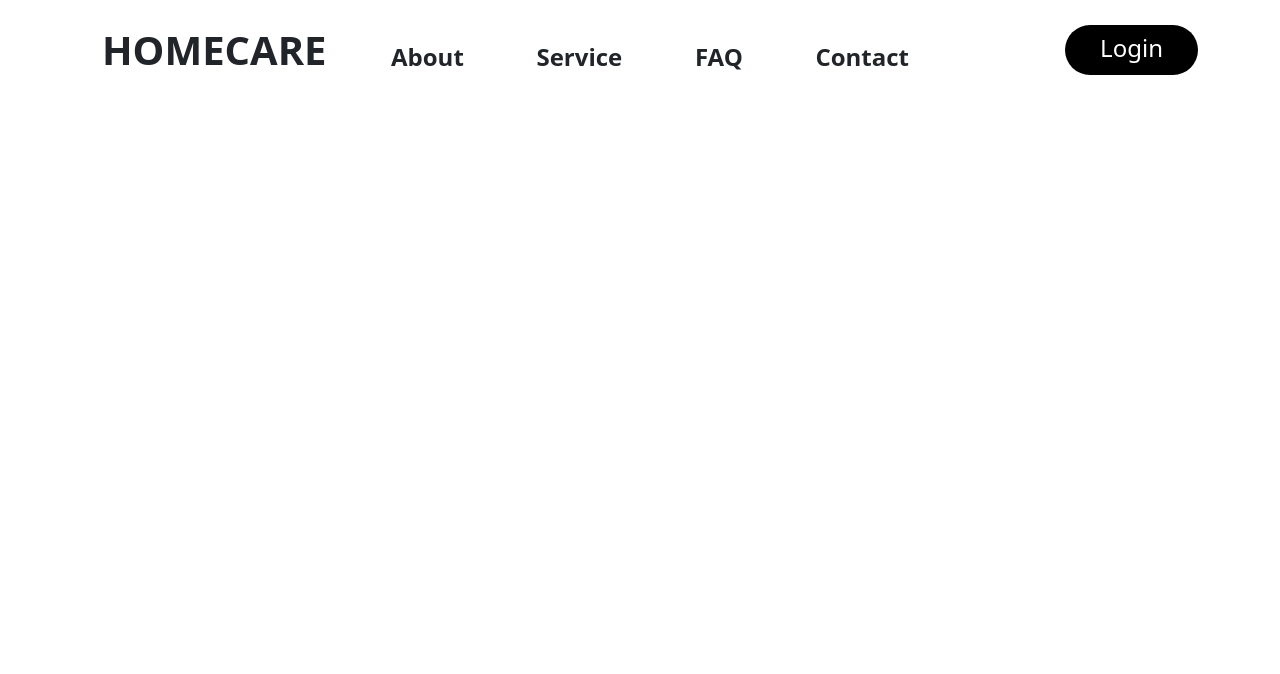
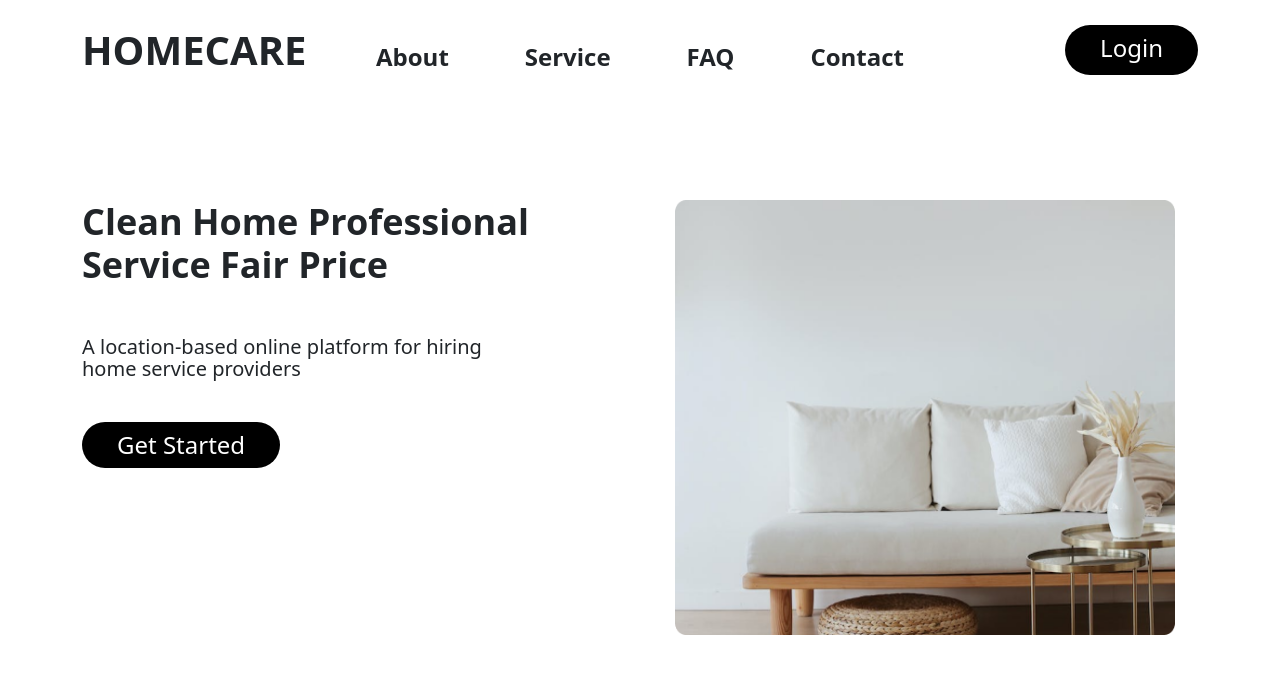
Before and after one commit to Mr-Kaviya99/HomeCare, a website built with Parcel: page index.html in a window 1280 px wide. Built offline with nearby package versions, Linux system fonts and the light colour scheme.

Commit message:
landing page

```diff
--- a/css/main.css
+++ b/css/main.css
@@ -7,9 +7,9 @@
 
 .logo {
   font-weight: 800;
-  text-transform: uppercase!important;
+  text-transform: uppercase !important;
   font-size: 40px;
-  margin: 0 0 0 20px;
+  margin: 0;
   flex: 1;
 }
 
@@ -91,24 +91,96 @@
 }
 
 @media screen and (max-height: 450px) {
-  .sidenav {padding-top: 15px;}
-  .sidenav a {font-size: 18px;}
+  .sidenav {
+    padding-top: 15px;
+  }
+
+  .sidenav a {
+    font-size: 18px;
+  }
 }
 
-.left-nav-bar{
+.left-nav-bar {
   display: none;
 }
 
 @media only screen and (max-width: 992px) {
 
-  .left-nav-bar{
+  .left-nav-bar {
     display: flex;
+    margin-right: 20px;
   }
+
   .navigations {
     display: none;
   }
-  .login-button{
+
+  .login-button {
     display: none;
   }
 }
+
 /*nav-close*/
+
+/*main-slider*/
+
+.content {
+  height: auto;
+}
+
+.slider-header {
+  margin-top: 100px;
+  font-weight: 700;
+  font-size: 36px;
+  width: 450px;
+}
+
+.slider-description {
+  margin-top: 50px;
+  margin-bottom: 0;
+  font-weight: 400;
+  font-size: 20px;
+  line-height: 22px;
+  width: 400px;
+}
+
+.button-get-started {
+  display: flex;
+  align-items: center;
+  justify-content: left;
+  height: 50px;
+}
+
+.button-get-started a {
+  margin-top: 80px;
+  padding: 5px 35px;
+  background-color: black;
+  color: white;
+  text-decoration: none;
+  border-radius: 100px;
+  font-size: 24px;
+}
+
+.button:hover {
+  color: white;
+  cursor: pointer;
+}
+
+.slider-right {
+  display: flex;
+  justify-content: center;
+  align-items: center;
+}
+
+.slider-right-img-outer {
+  margin-top: 100px;
+  width: 500px;
+  height: 435px;
+  border-radius: 5px;
+}
+
+.slider-right-img-outer img {
+  width: 100%;
+  height: 100%;
+  border-radius: 5px;
+}
--- a/index.html
+++ b/index.html
@@ -25,8 +25,6 @@
 </head>
 
 <body>
-
-
 <div class="main-header container">
   <div class="left-nav-bar">
     <div id="mySidenav" class="sidenav">
@@ -64,6 +62,25 @@
   </div>
 </div>
 
+<div class="main-slider">
+  <div class="container">
+    <div class="content row">
+      <div class="slider-left col-12 col-md-6">
+        <h2 class="slider-header">Clean Home Professional Service Fair Price</h2>
+        <p class="slider-description">A location-based online platform for hiring home service providers</p>
+        <div class="button-get-started">
+          <a href="">Get Started</a>
+        </div>
+      </div>
+      <div class="slider-right col-12 col-md-6">
+        <div class="slider-right-img-outer">
+          <img src="https://github.com/Mr-Kaviya99/HomeCare/blob/master/img/Landing_Page_Image.png?raw=true" alt="">
+        </div>
+      </div>
+    </div>
+  </div>
+</div>
+
 <script src="js/vendor/modernizr-3.11.2.min.js"></script>
 <script src="js/plugins.js"></script>
 <script src="js/main.js"></script>
```
